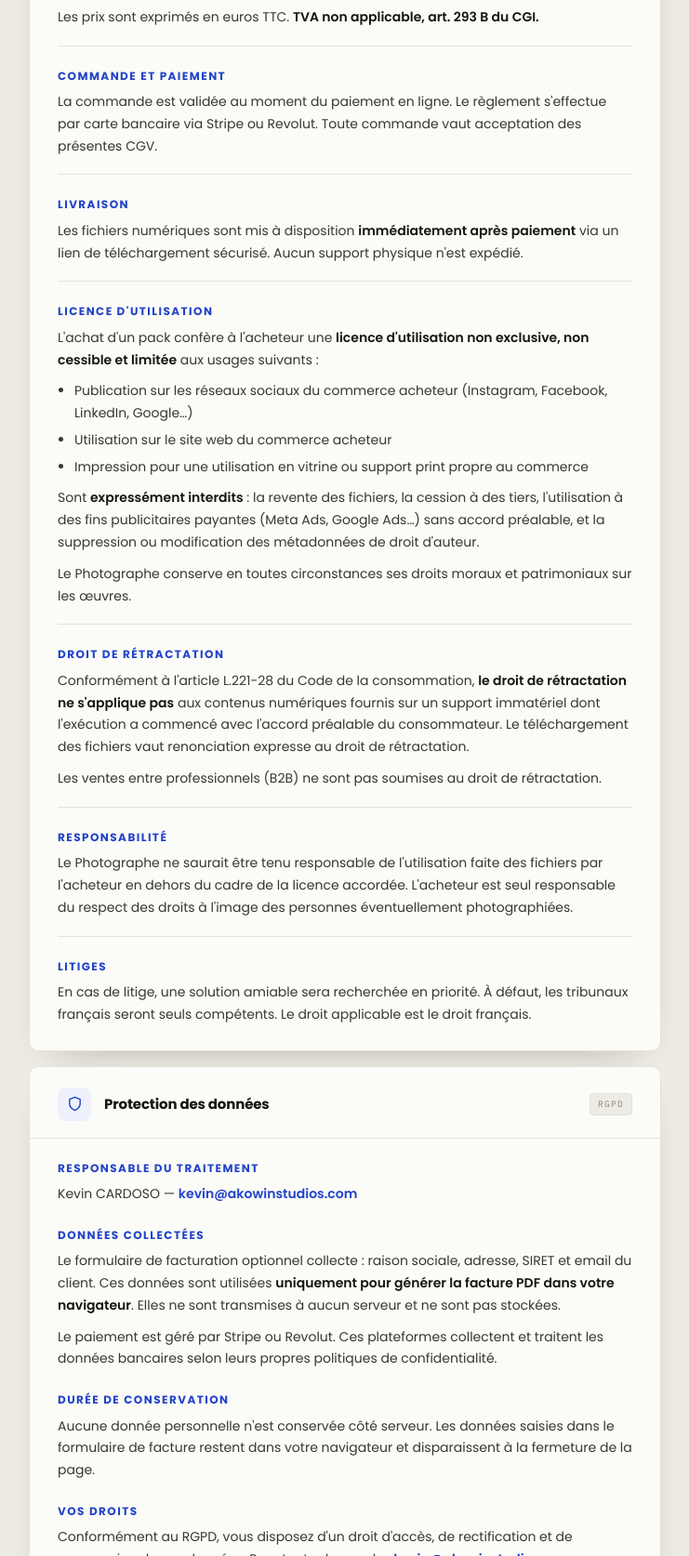
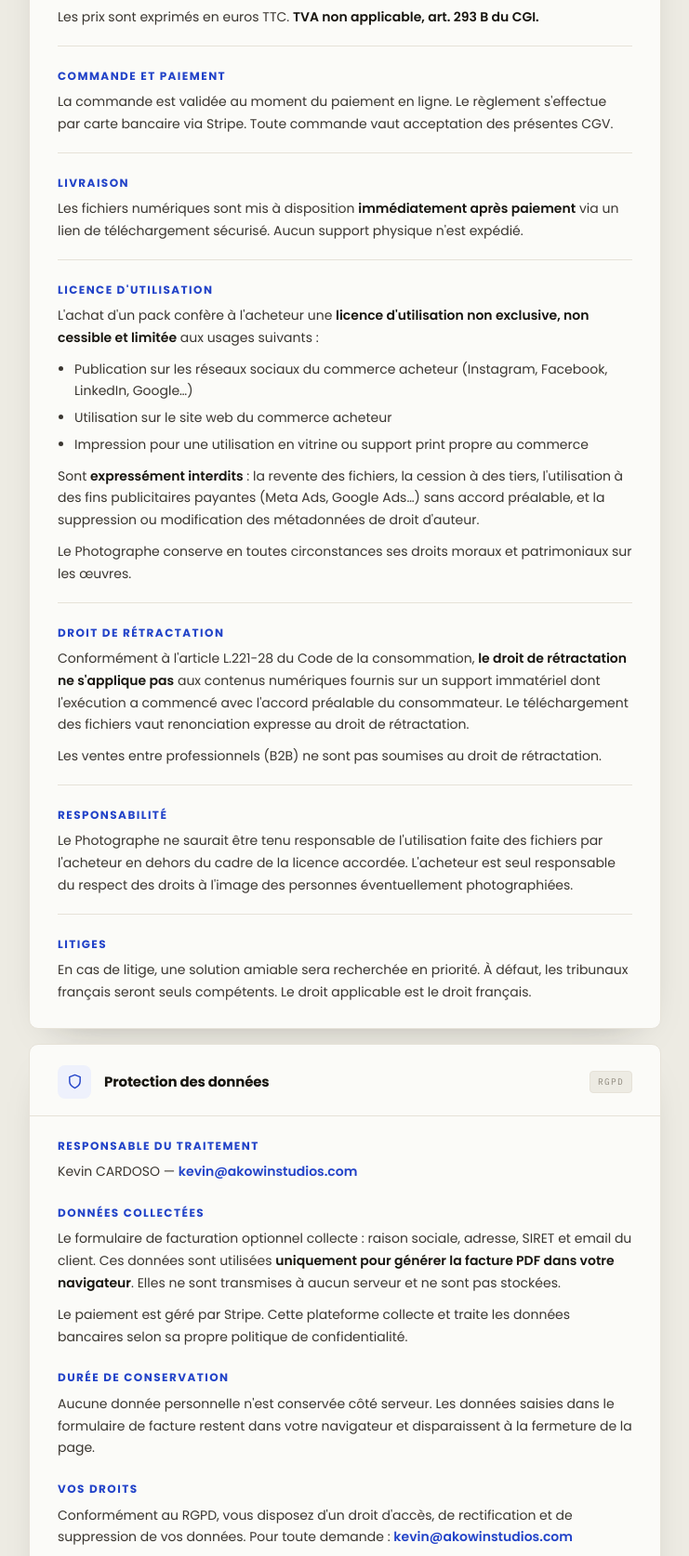
Before and after one commit to callme-keo/storefront-shoot-and-sell-automation, a website: page legal-notice.html in a window 1280 px wide. Shown: the part 1049-2723 px from the top of the page at 93% size, without its empty margins (269-1010 px from the left). Drawn offline with Linux system fonts and the light colour scheme.

Commit message:
legal: retire la mention « Revolut » (paiement uniquement via Stripe)
Co-Authored-By: Claude Opus 4.8 <noreply@anthropic.com>

```diff
--- a/legal-notice.html
+++ b/legal-notice.html
@@ -171,7 +171,7 @@
       <hr class="divider">
 
       <h3>Commande et paiement</h3>
-      <p>La commande est validée au moment du paiement en ligne. Le règlement s'effectue par carte bancaire via Stripe ou Revolut. Toute commande vaut acceptation des présentes CGV.</p>
+      <p>La commande est validée au moment du paiement en ligne. Le règlement s'effectue par carte bancaire via Stripe. Toute commande vaut acceptation des présentes CGV.</p>
 
       <hr class="divider">
 
@@ -223,7 +223,7 @@
 
       <h3>Données collectées</h3>
       <p>Le formulaire de facturation optionnel collecte : raison sociale, adresse, SIRET et email du client. Ces données sont utilisées <strong>uniquement pour générer la facture PDF dans votre navigateur</strong>. Elles ne sont transmises à aucun serveur et ne sont pas stockées.</p>
-      <p>Le paiement est géré par Stripe ou Revolut. Ces plateformes collectent et traitent les données bancaires selon leurs propres politiques de confidentialité.</p>
+      <p>Le paiement est géré par Stripe. Cette plateforme collecte et traite les données bancaires selon sa propre politique de confidentialité.</p>
 
       <h3>Durée de conservation</h3>
       <p>Aucune donnée personnelle n'est conservée côté serveur. Les données saisies dans le formulaire de facture restent dans votre navigateur et disparaissent à la fermeture de la page.</p>
```
